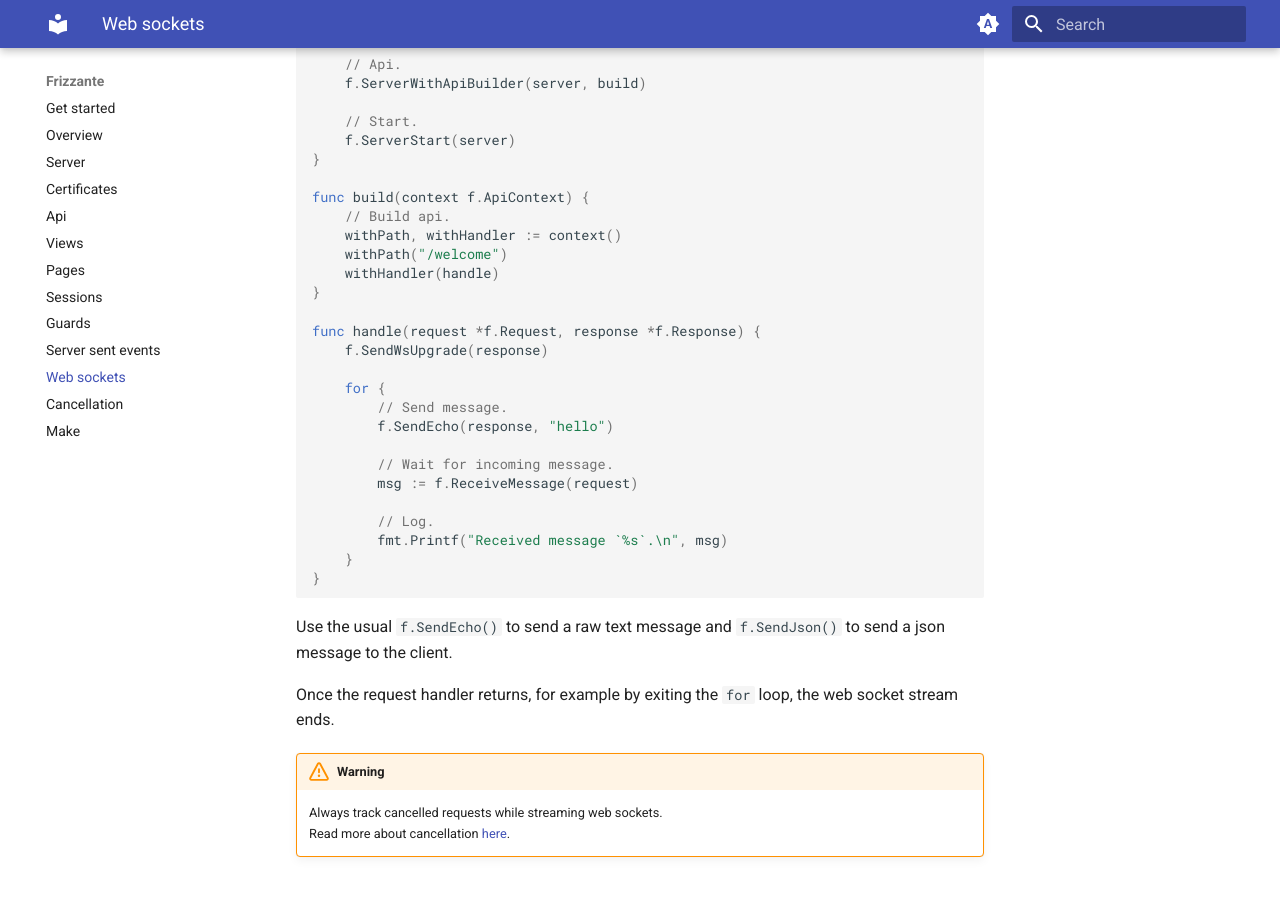
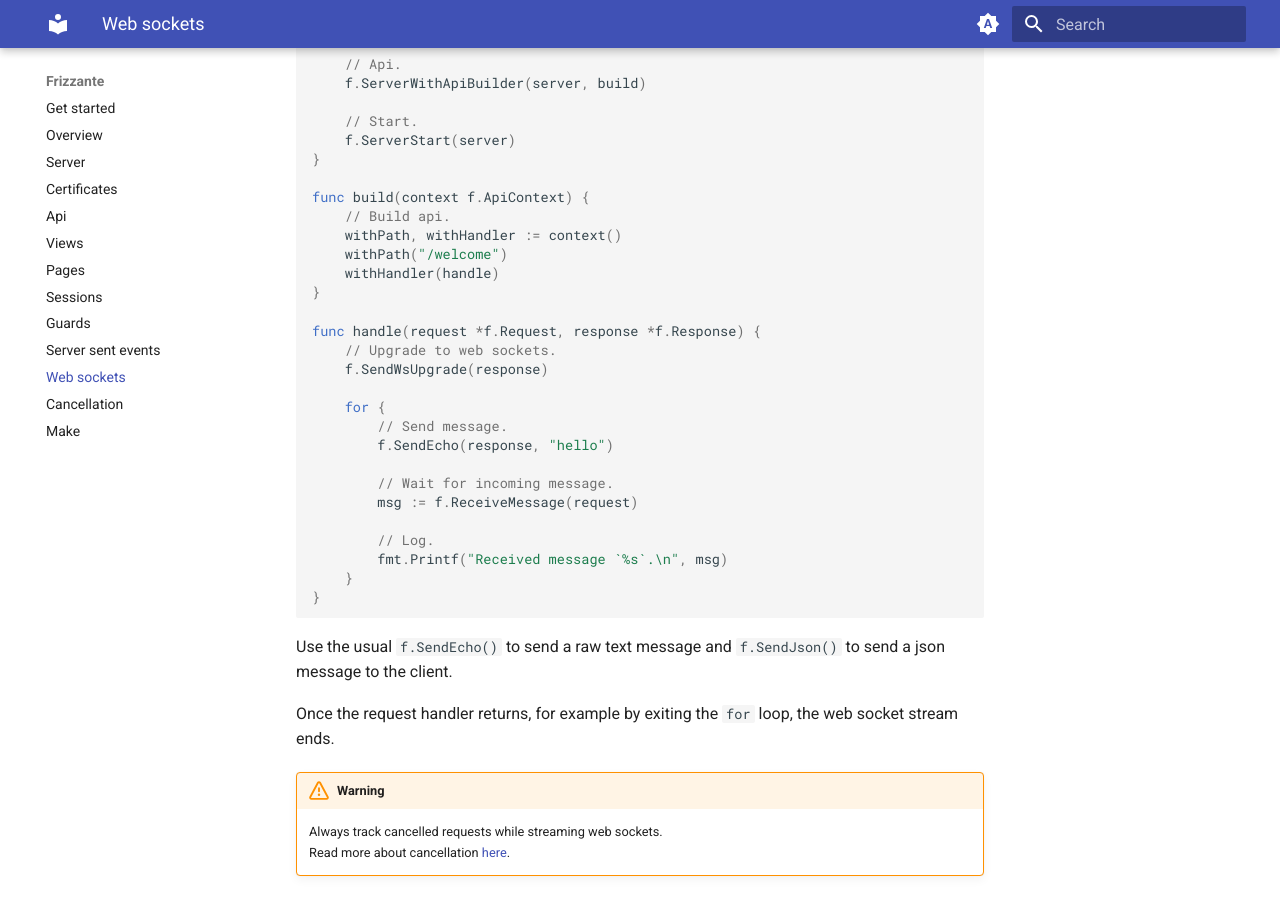
Before and after one commit to razshare/frizzante-docs, an MkDocs documentation site: the page built from docs/web-sockets.md, in a window 1280 px wide and 900 px high, scrolled down 617 px. Built offline with MkDocs 1.6.1 and Material for MkDocs 9.7.7, drawn with Linux system fonts in a browser that asks for light colours.

Commit message:
chore(docs): update style.

```diff
--- a/docs/web-sockets.md
+++ b/docs/web-sockets.md
@@ -37,6 +37,7 @@ func build(context f.ApiContext) {
 }
 
 func handle(request *f.Request, response *f.Response) {
+    // Upgrade to web sockets.
     f.SendWsUpgrade(response)
 
     for {
```
